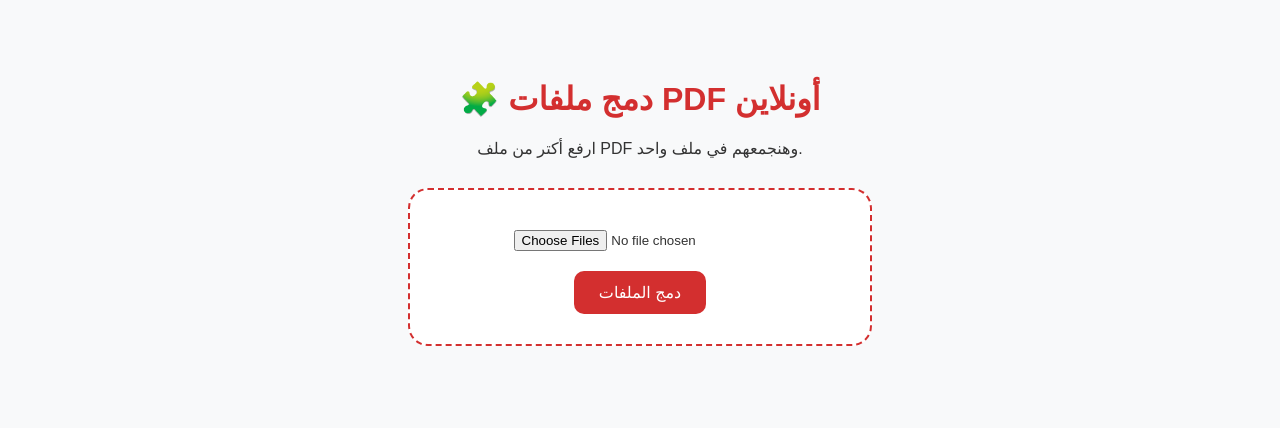
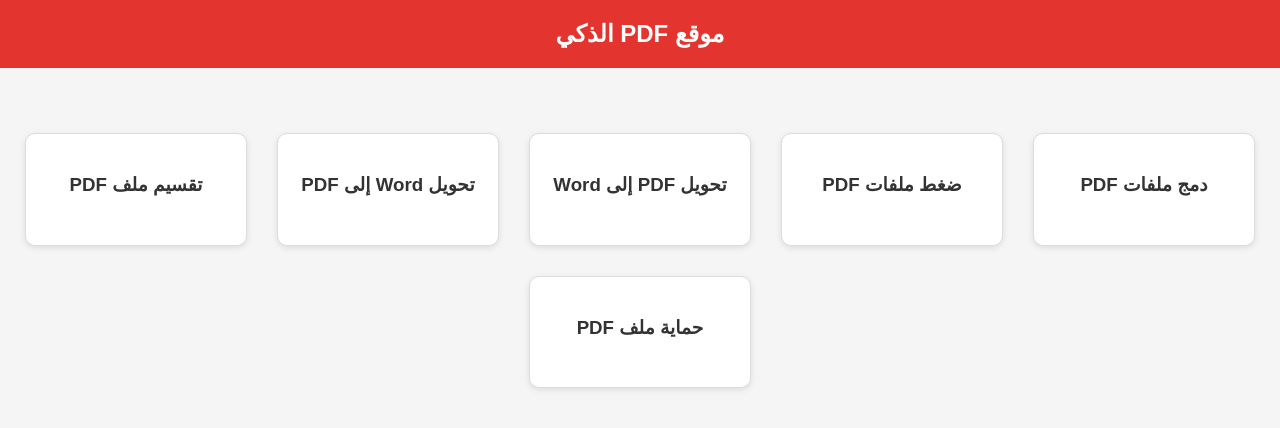
Before and after one commit to mahmoudh5238-eng/mahmoudh5238-eng.github.io, a plain HTML site: page index.html in a window 1280 px wide. Drawn offline with Linux system fonts and the light colour scheme.

Commit message:
Revamp index.html for PDF merging site
Updated the HTML structure and styles for a PDF merging website, including new tools and improved layout.

```diff
--- a/index.html
+++ b/index.html
@@ -1,83 +1,63 @@
 <!DOCTYPE html>
-<html lang="ar">
+<html lang="ar" dir="rtl">
 <head>
-    <meta charset="UTF-8" />
-    <meta name="viewport" content="width=device-width, initial-scale=1.0" />
-    <title>دمج ملفات PDF | PDF Merger</title>
-    <script src="https://cdn.jsdelivr.net/npm/pdf-lib/dist/pdf-lib.min.js"></script>
+  <meta charset="UTF-8">
+  <meta name="viewport" content="width=device-width, initial-scale=1.0">
+  <title>موقع PDF الذكي</title>
   <style>
     body {
       font-family: "Cairo", sans-serif;
+      background-color: #f5f5f5;
       text-align: center;
-        margin: 80px auto;
-        background: #f8f9fa;
+      margin: 0;
+      padding: 0;
+    }
+    header {
+      background-color: #e3342f;
+      color: white;
+      padding: 20px;
+      font-size: 24px;
+      font-weight: bold;
+    }
+    .tools {
+      display: flex;
+      flex-wrap: wrap;
+      justify-content: center;
+      margin-top: 50px;
+    }
+    .tool {
+      background-color: white;
+      border: 1px solid #ddd;
+      border-radius: 10px;
+      box-shadow: 0 2px 6px rgba(0,0,0,0.1);
+      width: 200px;
+      margin: 15px;
+      padding: 30px 10px;
+      transition: all 0.3s;
+      cursor: pointer;
+    }
+    .tool:hover {
+      transform: translateY(-5px);
+      box-shadow: 0 4px 12px rgba(0,0,0,0.15);
+    }
+    .tool h3 {
+      margin-top: 10px;
       color: #333;
-      }
-      h1 {
-        color: #d32f2f;
-      }
-      .upload-box {
-        border: 2px dashed #d32f2f;
-        padding: 30px;
-        margin: 30px auto;
-        width: 90%;
-        max-width: 400px;
-        background: white;
-        border-radius: 20px;
-      }
-      input[type="file"] {
-        margin-top: 10px;
-      }
-      button {
-        background: #d32f2f;
-        color: white;
-        border: none;
-        padding: 12px 25px;
-        border-radius: 10px;
-        cursor: pointer;
-        margin-top: 20px;
-        font-size: 16px;
-      }
-      button:hover {
-        background: #b71c1c;
     }
   </style>
 </head>
 <body>
-    <h1>🧩 دمج ملفات PDF أونلاين</h1>
-    <p>ارفع أكتر من ملف PDF وهنجمعهم في ملف واحد.</p>
 
-    <div class="upload-box">
-      <input type="file" id="pdfFiles" accept="application/pdf" multiple />
-      <br />
-      <button onclick="mergePDFs()">دمج الملفات</button>
+  <header>موقع PDF الذكي</header>
+
+  <div class="tools">
+    <div class="tool"><h3>دمج ملفات PDF</h3></div>
+    <div class="tool"><h3>ضغط ملفات PDF</h3></div>
+    <div class="tool"><h3>تحويل PDF إلى Word</h3></div>
+    <div class="tool"><h3>تحويل Word إلى PDF</h3></div>
+    <div class="tool"><h3>تقسيم ملف PDF</h3></div>
+    <div class="tool"><h3>حماية ملف PDF</h3></div>
   </div>
 
-    <script>
-      async function mergePDFs() {
-        const { PDFDocument } = PDFLib;
-        const files = document.getElementById("pdfFiles").files;
-        if (files.length < 2) {
-          alert("اختار ملفين PDF على الأقل!");
-          return;
-        }
-
-        const mergedPdf = await PDFDocument.create();
-
-        for (let file of files) {
-          const arrayBuffer = await file.arrayBuffer();
-          const pdf = await PDFDocument.load(arrayBuffer);
-          const copiedPages = await mergedPdf.copyPages(pdf, pdf.getPageIndices());
-          copiedPages.forEach((page) => mergedPdf.addPage(page));
-        }
-
-        const mergedPdfBytes = await mergedPdf.save();
-        const blob = new Blob([mergedPdfBytes], { type: "application/pdf" });
-        const link = document.createElement("a");
-        link.href = URL.createObjectURL(blob);
-        link.download = "merged.pdf";
-        link.click();
-      }
-    </script>
 </body>
 </html>
```
Lines whose indentation alone changed are shown as unchanged.
